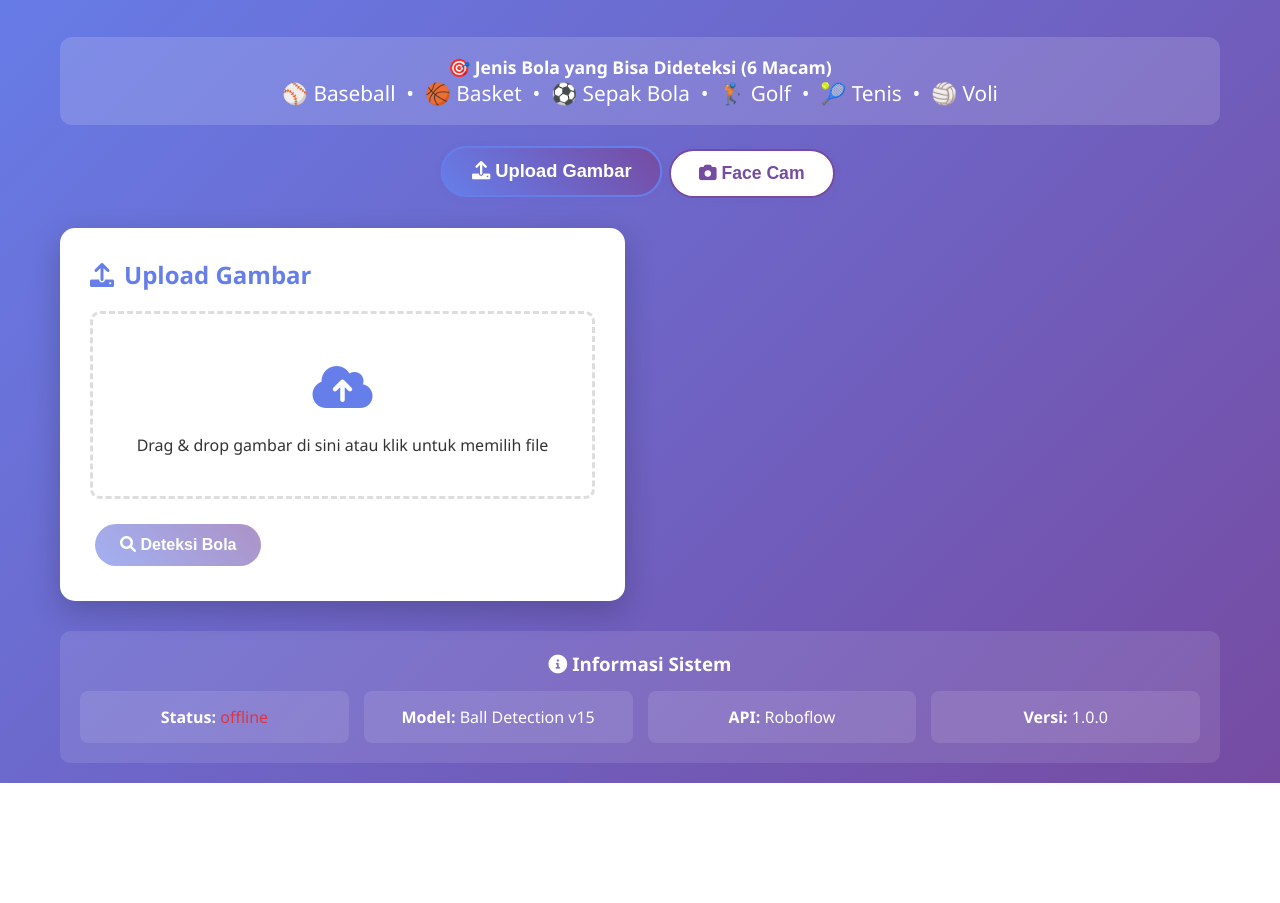
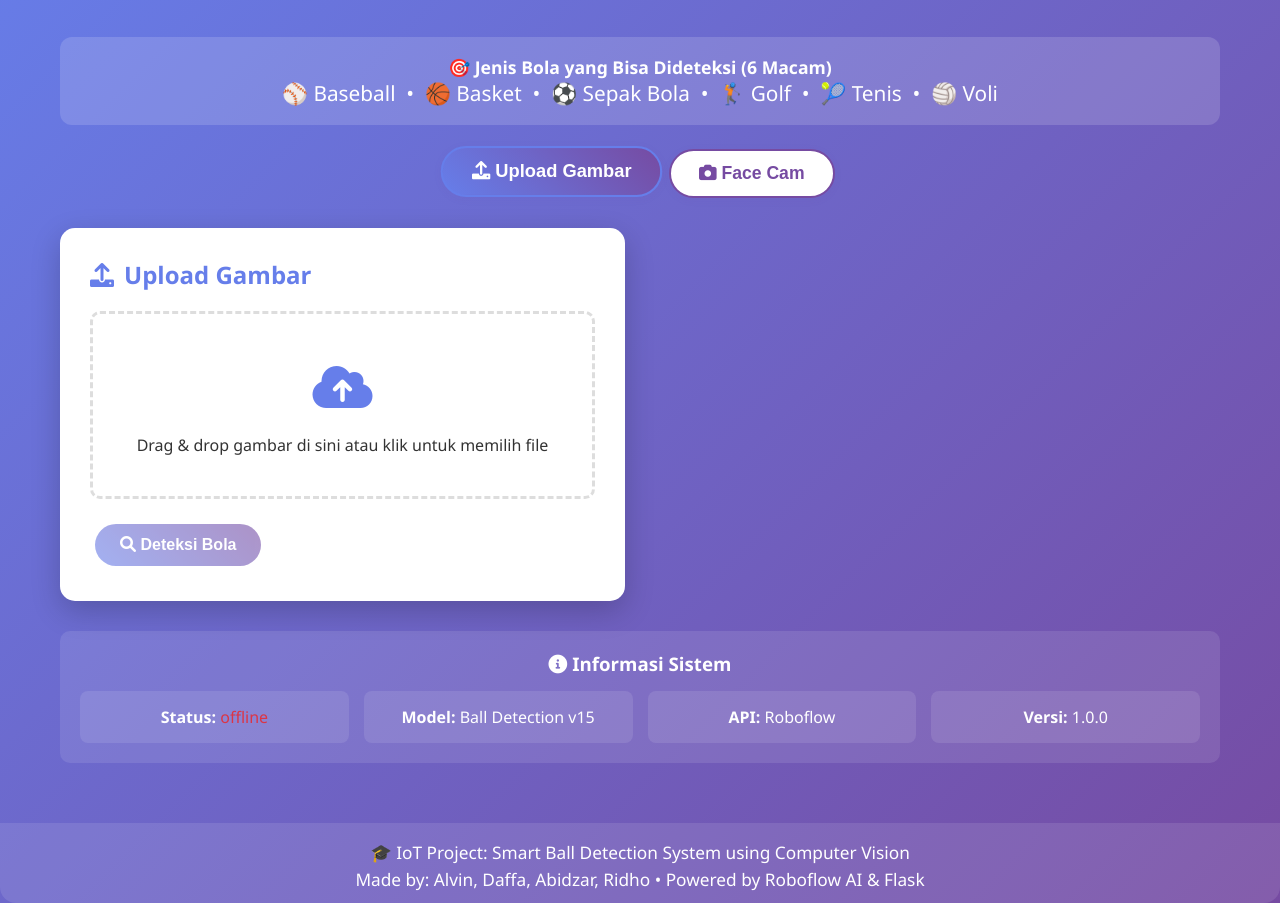
Before and after one commit to janealexandra29/ball-detection-iot, a website: page public/index.html in a window 1280 px wide. Shown: the part 112-1015 px from the top of the page. Before the commit the page ends 895 px from the top, so only its background shows below. Drawn offline with Linux system fonts and the light colour scheme; no server answers.

Commit message:
Update index.html

```diff
--- a/public/index.html
+++ b/public/index.html
@@ -454,6 +454,11 @@
 
     <!-- Status Message -->
     <div class="status" id="statusMessage"></div>
+    <footer
+        style="margin-top:40px;text-align:center;padding:18px 0 12px 0;background:rgba(255,255,255,0.10);color:#fff;font-size:1.08rem;border-radius:0 0 16px 16px;">
+        <div style="margin-bottom:4px;">🎓 IoT Project: Smart Ball Detection System using Computer Vision</div>
+        <div>Made by: Alvin, Daffa, Abidzar, Ridho &bull; Powered by Roboflow AI &amp; Flask</div>
+    </footer>
 
     <script>
         // Elements
```
